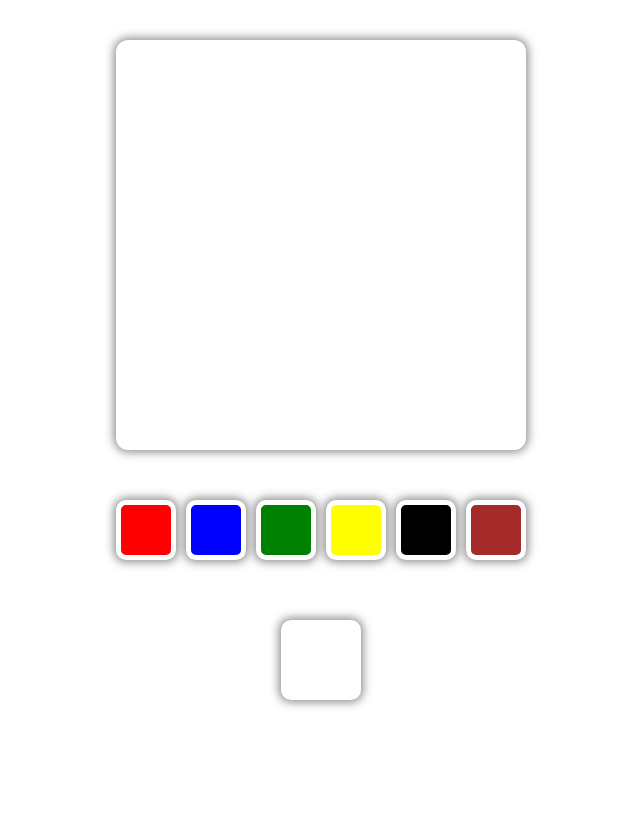
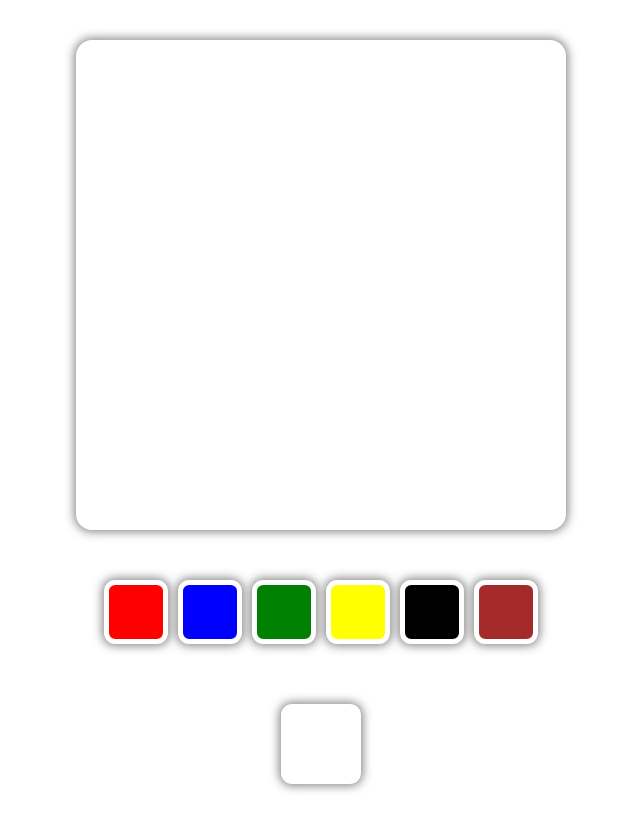
Before and after one commit to yulialopaev/colored_squares, a React (Vite) app: page / in a window 1280 px wide. Shown: the top 830 px of the page, without its empty margins (319-959 px from the left). Before the commit the page ends 800 px from the top, so only its background shows below. Built offline with nearby package versions, Linux system fonts and the light colour scheme.

Commit message:
homework 30 - convert CSS dimensions to rem units for consistency

```diff
--- a/src/style.css
+++ b/src/style.css
@@ -9,9 +9,9 @@
 
 button {
     text-align: center;
-    width: 60px;
-    height: 60px;
-    border-radius: 10px;
+    width: 4rem;
+    height: 4rem;
+    border-radius: 0.7rem;
     margin: 10px 5px;
     box-shadow: 0 0 10px 2px rgb(119 118 118 / 0.86);
     cursor: pointer;
@@ -26,9 +26,9 @@ button {
 }
 
 .big-square {
-    width: 400px;
-    height: 400px;
-    border-radius: 12px;
+    width: 30rem;
+    height: 30rem;
+    border-radius: 1rem;
     border: 5px solid white;
     box-shadow: 0 0 10px 2px rgb(119 118 118 / 0.86);
 }
@@ -40,8 +40,8 @@ button {
 }
 
 #random-color {
-    width: 80px;
-    height: 80px;
+    width: 5rem;
+    height: 5rem;
     font-size: 1.1rem;
     text-align: center;
     padding: 4px;
```
